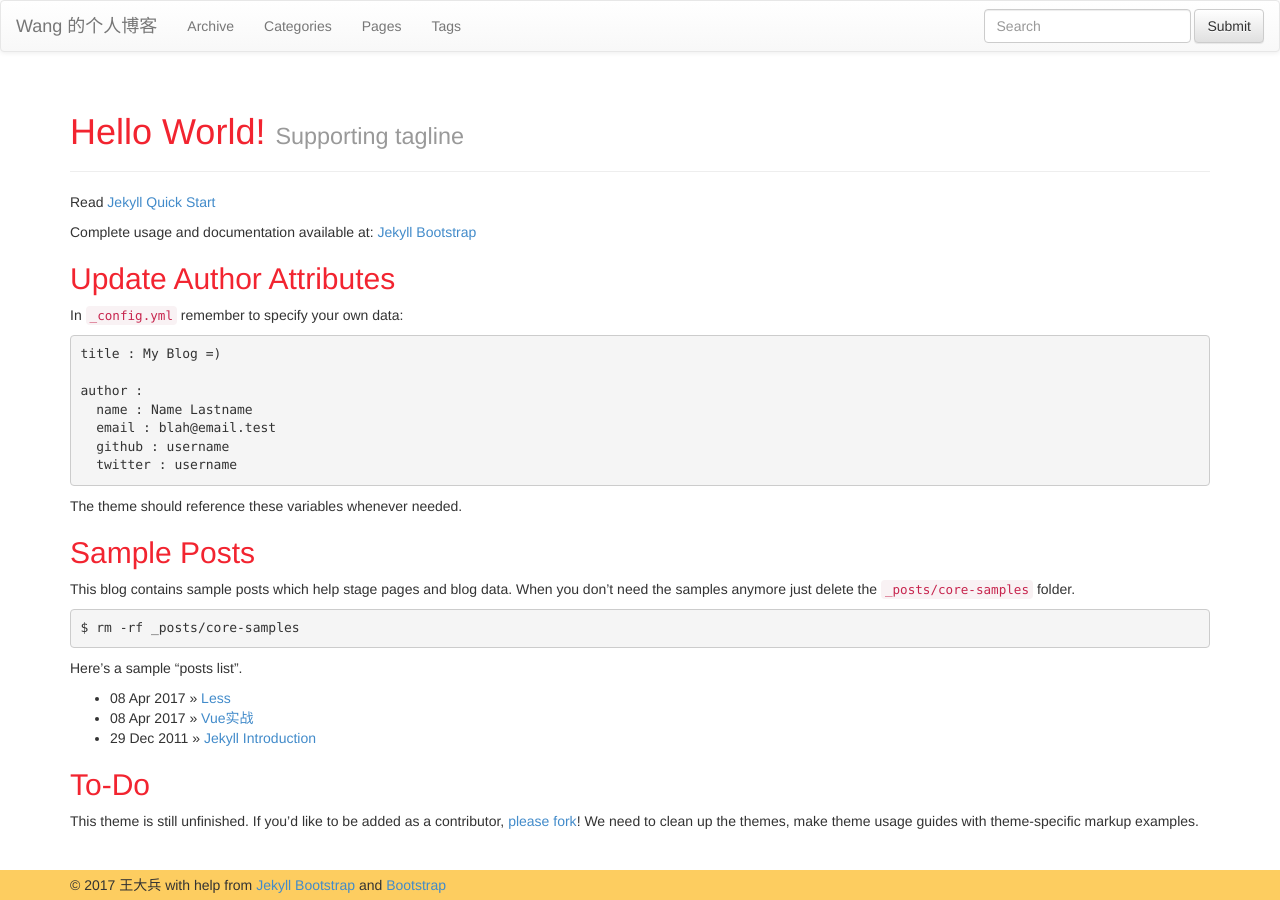
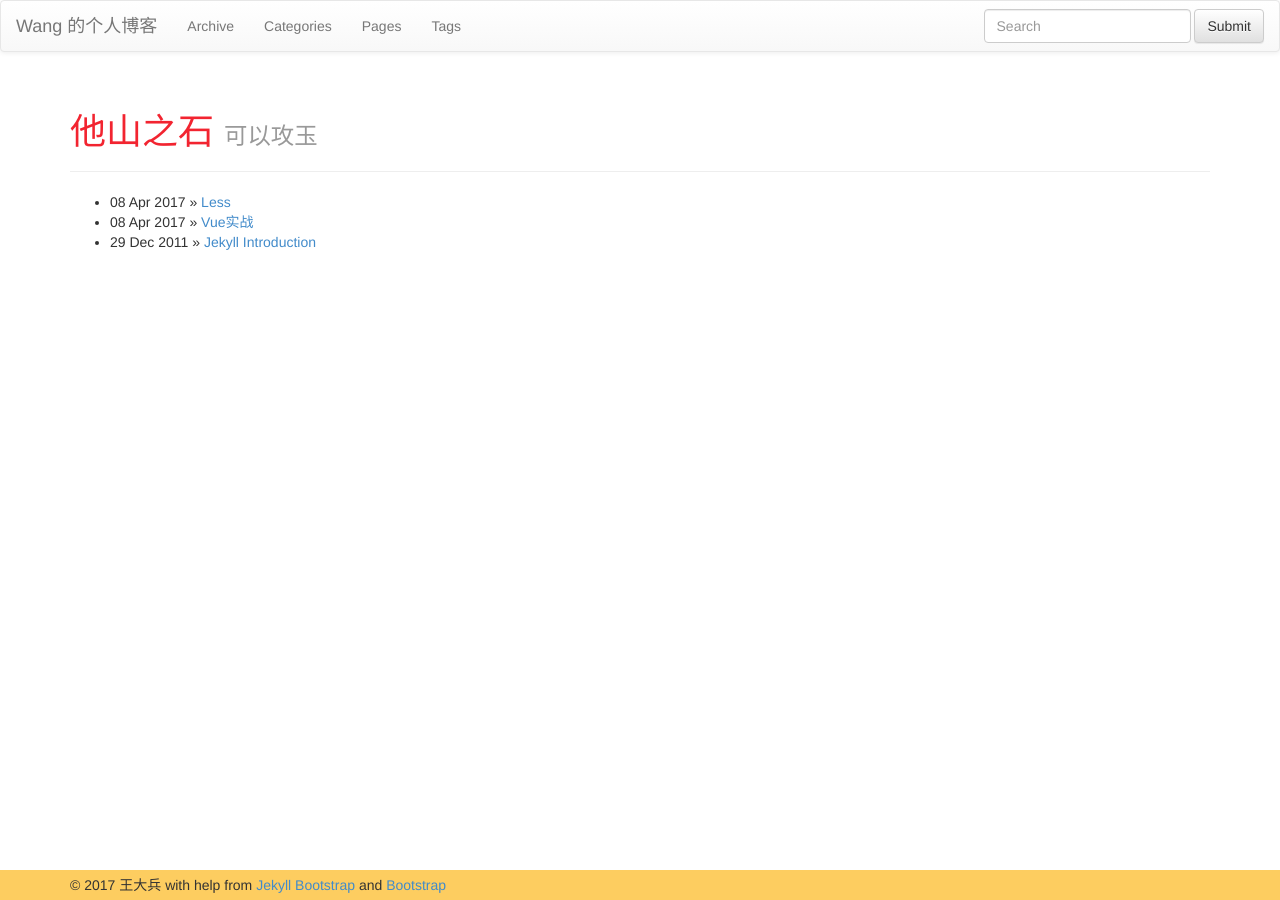
Before and after one commit to wangdabing/wangdabing.github.io, a Jekyll site: the page built from index.md, in a window 1280 px wide. Built offline with Jekyll 4.4.1, drawn with Linux system fonts in a browser that asks for light colours; nearby versions of some CDN libraries.

Commit message:
Update index.md

```diff
--- a/index.md
+++ b/index.md
@@ -1,44 +1,11 @@
 ---
 layout: page
-title: Hello World!
-tagline: Supporting tagline
+title: 他山之石
+tagline: 可以攻玉
 ---
-{% include JB/setup %}
-
-Read [Jekyll Quick Start](http://jekyllbootstrap.com/usage/jekyll-quick-start.html)
-
-Complete usage and documentation available at: [Jekyll Bootstrap](http://jekyllbootstrap.com)
-
-## Update Author Attributes
-
-In `_config.yml` remember to specify your own data:
-
-    title : My Blog =)
-
-    author :
-      name : Name Lastname
-      email : blah@email.test
-      github : username
-      twitter : username
-
-The theme should reference these variables whenever needed.
-
-## Sample Posts
-
-This blog contains sample posts which help stage pages and blog data.
-When you don't need the samples anymore just delete the `_posts/core-samples` folder.
-
-    $ rm -rf _posts/core-samples
-
-Here's a sample "posts list".
 
 <ul class="posts">
   {% for post in site.posts %}
     <li><span>{{ post.date | date_to_string }}</span> &raquo; <a href="{{ BASE_PATH }}{{ post.url }}">{{ post.title }}</a></li>
   {% endfor %}
 </ul>
-
-## To-Do
-
-This theme is still unfinished. If you'd like to be added as a contributor, [please fork](http://github.com/plusjade/jekyll-bootstrap)!
-We need to clean up the themes, make theme usage guides with theme-specific markup examples.
```
